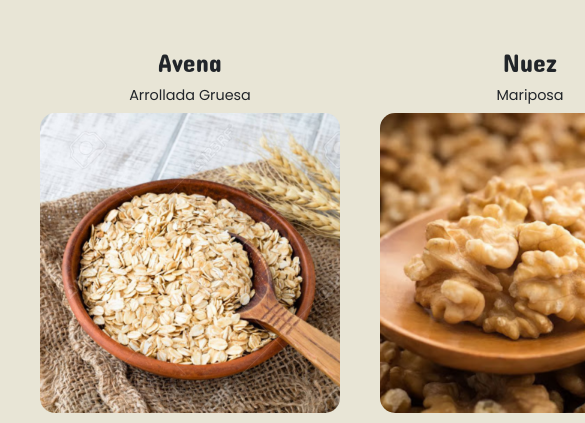
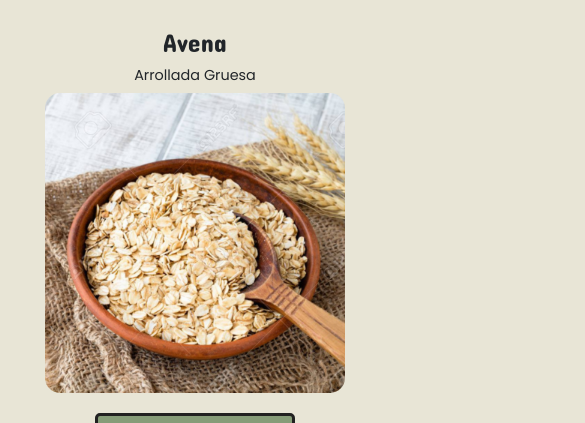
Before and after one commit to FaustinoPanizzi/PreEntrega-Coder, a plain HTML site: page pages/productos.html in a window 390 px wide. Shown: the part 178-601 px from the top of the page, 585 px wide, since content can reach past the window. Drawn offline with nearby package versions, Linux system fonts and the light colour scheme.

Commit message:
Cambios en Media Queries

```diff
--- a/css/style.css
+++ b/css/style.css
@@ -176,7 +176,6 @@ a {
 
   display: grid;
   grid-template-columns: repeat(3, 1fr);
-  padding: 20px;
   margin: 0 auto;
 
 }
@@ -620,6 +619,16 @@ li {
 
 }
 
+@media screen and (max-width: 480px) {
+
+  .Productos {
+
+    grid-template-columns: repeat(1, 1fr);
+
+  }
+
+}
+
 }
 
 /* PreEntrega1 - Faustino Panizzi */
```
